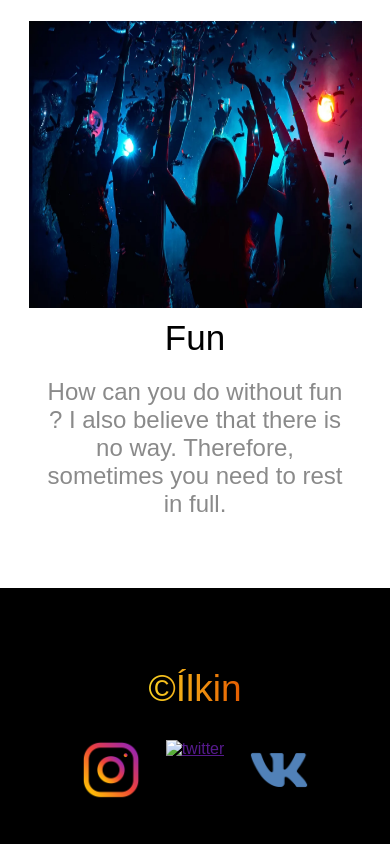
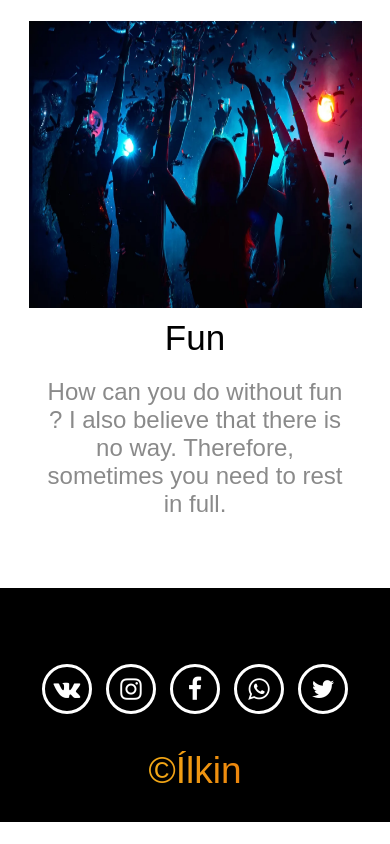
Before and after one commit to Stux-net/Stux-net.github.io, a plain HTML site: page index.html in a window 390 px wide. Shown: the part 2215-3059 px from the top of the page. After the commit the page ends 3037 px from the top, so only its background shows below. Drawn offline with Linux system fonts and the light colour scheme; a web font is replaced by a local one.

Commit message:
new style

```diff
--- a/assets/css/style.css
+++ b/assets/css/style.css
@@ -193,14 +193,6 @@ div {
   transform: scale(1.2);
 }
 .nav li {
-  transition: 0.4s;
-}
-
-.social_networks img:hover {
-  transform: scale(1.2);
-}
-
-.social_networks img {
   transition: 0.4s;
 }
 
@@ -487,52 +479,127 @@ div {
 }
 
 .logo {
-  display: flex;
-  align-items: center;
-  flex-direction: column;
+  text-align: center;
 }
 
-.logo img {
-  width: 300px;
-  overflow: hidden;
-  flex: 0 0 100px;
-  height: 100px;
-}
 .copyright {
   font-size: 37px;
-  padding-top: 30px;
+  padding-top: 20px;
+  padding-bottom: 30px;
 }
 
-.social_networks img {
-  width: 60px;
-}
-
-.social_networks a {
-  margin-right: 25px;
-}
-
-.social_networks a:last-child {
-  margin-right: 0;
-}
+/* SOCIAL */
 
 .social_networks {
   display: flex;
   justify-content: center;
-  margin-top: 30px;
-  padding-bottom: 40px;
+  margin-top: 10px;
+}
+.social {
+  padding-left: 0;
+  list-style-type: none;
+  display: flex;
+  justify-content: center;
 }
 
+.social a {
+  text-decoration: none;
+  color: white;
+}
+
+.social li {
+  color: white;
+  border: 3px solid white;
+  border-radius: 50%;
+  width: 50px;
+  height: 50px;
+  font-size: 30px;
+  margin-right: 20px;
+  display: flex;
+  justify-content: center;
+  align-items: center;
+}
+
+.social li:nth-last-child(1) {
+  margin-right: 0 !important;
+}
+
+/* VK */
+
+.vk:hover {
+  border: 3px solid blue;
+  transition: 0.3s;
+  box-shadow: 0 0 25px blue;
+}
+.vk:hover .fa-vk {
+  color: blue;
+  text-shadow: 0 0 3px blue;
+}
+
+/* WHATSAPP */
+
+.whatsapp:hover {
+  border: 3px solid green;
+  transition: 0.3s;
+  box-shadow: 0 0 25px green;
+}
+.whatsapp:hover .fa-whatsapp {
+  color: green;
+  text-shadow: 0 0 3px green;
+}
+
+/* INSTAGRAM */
+
+.instagram:hover {
+  border: 3px solid red;
+  transition: 0.3s;
+  box-shadow: 0 0 25px red;
+}
+.instagram:hover .fa-instagram {
+  color: red;
+  text-shadow: 0 0 3px rgb(247, 52, 52);
+}
+
+/* FACEBOOK */
+
+.facebook:hover {
+  border: 3px solid #3b5998;
+  transition: 0.3s;
+  box-shadow: 0 0 25px #3b5998;
+}
+.facebook:hover .fa-facebook {
+  color: #3b5998;
+  text-shadow: 0 0 3px #3b5998;
+}
+
+/* TWITTER */
+
+.twitter:hover {
+  border: 3px solid #00acee;
+  transition: 0.3s;
+  box-shadow: 0 0 25px #00acee;
+}
+.twitter:hover .fa-twitter {
+  color: #00acee;
+  text-shadow: 0 0 3px #00acee;
+}
+
+/* END */
+
 @media (max-width: 400px) {
+  .social li {
+    width: 44px;
+    height: 44px;
+    font-size: 25px;
+    margin-right: 14px;
+  }
+
   .scroll-up {
     right: 20px !important;
     bottom: 20px !important;
     width: 45px !important;
     height: 45px !important;
     opacity: 0.78 !important;
-  }
-  .logo img {
-    width: 280px;
-    height: 100px;
   }
 }
 
--- a/assets/js/index.js
+++ b/assets/js/index.js
@@ -27,10 +27,22 @@ btn.addEventListener("click", function () {
 });
 
 
-const btn_twitter = document.getElementById("twitter");
+const btn_twitter = document.querySelector(".twitter");
 btn_twitter.addEventListener("click", function (e) {
 e.preventDefault();
   alert("I don't use Twitter , but you can follow me on Instagram 🖤");
+});
+
+const whatsapp = document.querySelector(".whatsapp");
+whatsapp.addEventListener("click", function (e) {
+e.preventDefault();
+  alert("Do you really need my number ?");
+});
+
+const facebook = document.querySelector(".facebook");
+facebook.addEventListener("click", function (e) {
+e.preventDefault();
+  alert("Facebook ? No , thanks , it is not for me =D ");
 });
 
 // scroll top /////////////////////////
--- a/index.html
+++ b/index.html
@@ -8,7 +8,10 @@
       name="viewport"
       content="width=device-width, initial-scale=1.0, minimum-scale=1.0, maximum-scale=1.0"
     />
-
+    <link
+      rel="stylesheet"
+      href="https://maxcdn.bootstrapcdn.com/font-awesome/4.7.0/css/font-awesome.min.css"
+    />
     <title>𝔖𝔗𝔘𝔛𝔫𝔢𝔱</title>
     <link rel="stylesheet" href="assets/css/style.css" />
     <link rel="preconnect" href="https://fonts.gstatic.com" />
@@ -39,9 +42,6 @@
       <div class="wrapper">
         <div class="container">
           <div class="heading clearfix">
-            <!-- <div class="logo">
-              <span>LOGO</span>
-            </div> -->
             <nav class="nav clearfix">
               <ol>
                 <li>
@@ -121,25 +121,30 @@
       <div class="footer_wrapper">
         <div class="container">
           <div class="footer_content">
+            <div class="social_networks">
+              <ul class="social">
+                <li class="social__item vk">
+                  <a href="https://vk.com/jeff_1771" class="fa fa-vk"></a>
+                </li>
+                <li class="social__item instagram">
+                  <a
+                    href="https://www.instagram.com/"
+                    class="fa fa-instagram"
+                  ></a>
+                </li>
+                <li class="social__item facebook">
+                  <a href="" class="fa fa-facebook"></a>
+                </li>
+                <li class="social__item whatsapp">
+                  <a href="" class="fa fa-whatsapp"></a>
+                </li>
+                <li class="social__item twitter">
+                  <a href="" class="fa fa-twitter"></a>
+                </li>
+              </ul>
+            </div>
             <div class="logo">
               <p class="copyright rgb">©Ílkin</p>
-            </div>
-            <div class="social_networks">
-              <a href="https://www.instagram.com/jeff_1771/"
-                ><img
-                  class="instagram"
-                  src="assets/img/instagram.png"
-                  alt="instagram"
-              /></a>
-              <a id="twitter" href=""
-                ><img
-                  class="twitter"
-                  src="assets/img/twitter.png"
-                  alt="twitter"
-              /></a>
-              <a href="https://vk.com/jeff_1771">
-                <img src="assets/img/vk.png" alt="VK" />
-              </a>
             </div>
           </div>
         </div>
```
